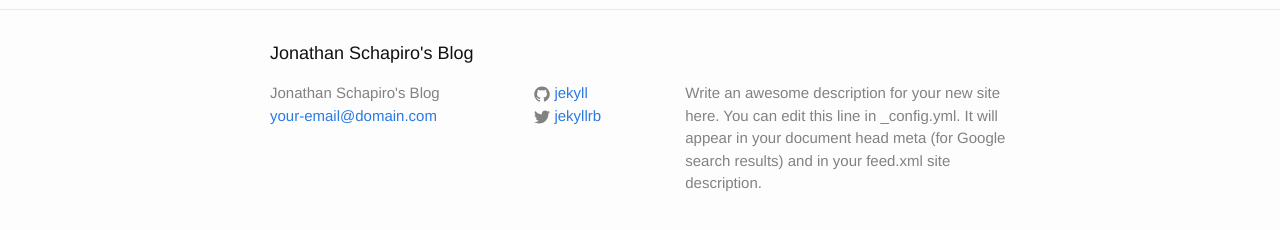
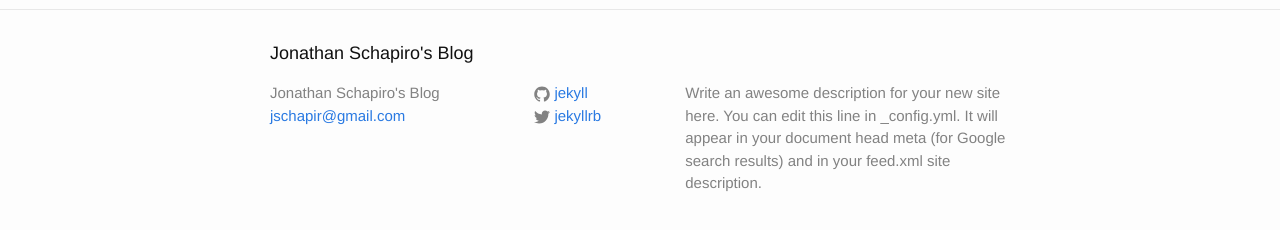
Before and after one commit to jschapiro003/jonathanschapiro.github.io, a Jekyll site: the page built from index.html, in a window 1280 px wide. Shown: the part 287-517 px from the top of the page. Built offline with Jekyll 4.4.1, drawn with Linux system fonts in a browser that asks for light colours.

Commit message:
new changes

```diff
--- a/_config.yml
+++ b/_config.yml
@@ -1,6 +1,6 @@
 # Site settings
 title: Jonathan Schapiro's Blog
-email: your-email@domain.com
+email: jschapir@gmail.com
 description: > # this means to ignore newlines until "baseurl:"
   Write an awesome description for your new site here. You can edit this
   line in _config.yml. It will appear in your document head meta (for
```
